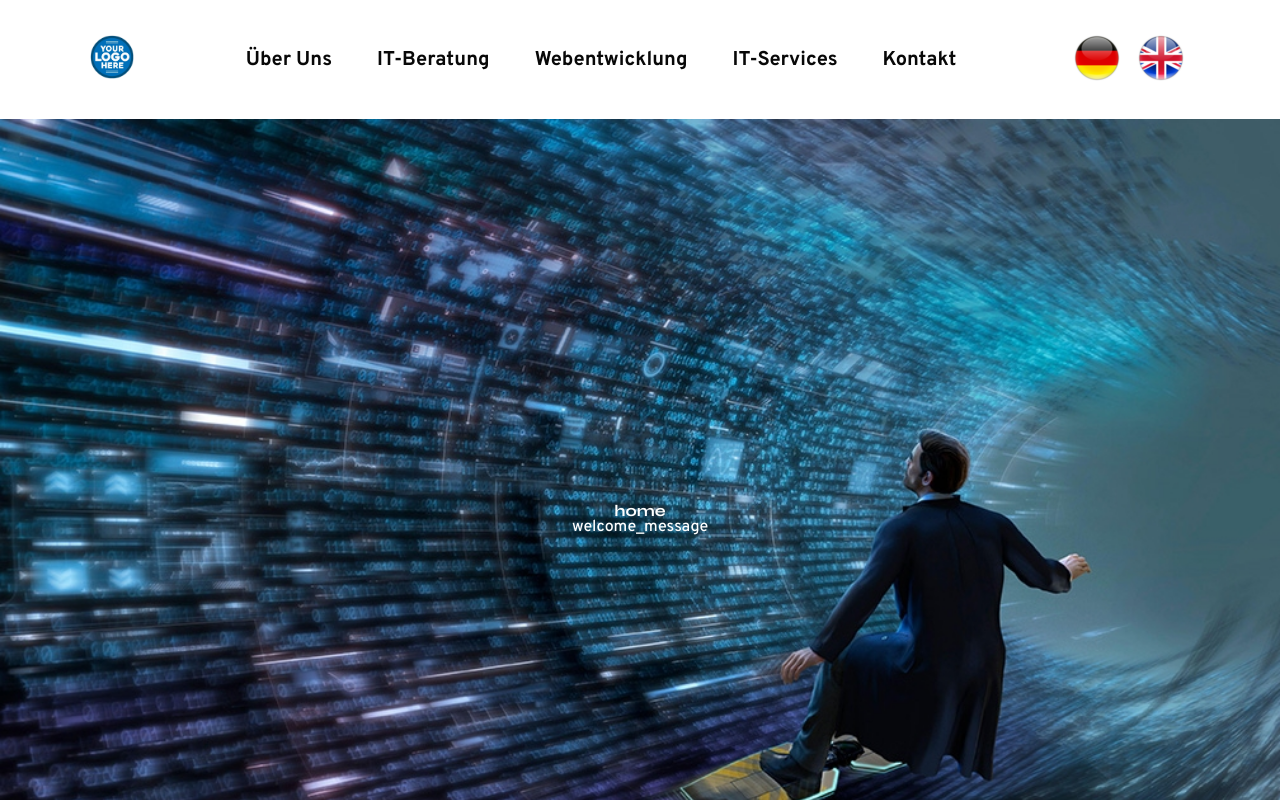
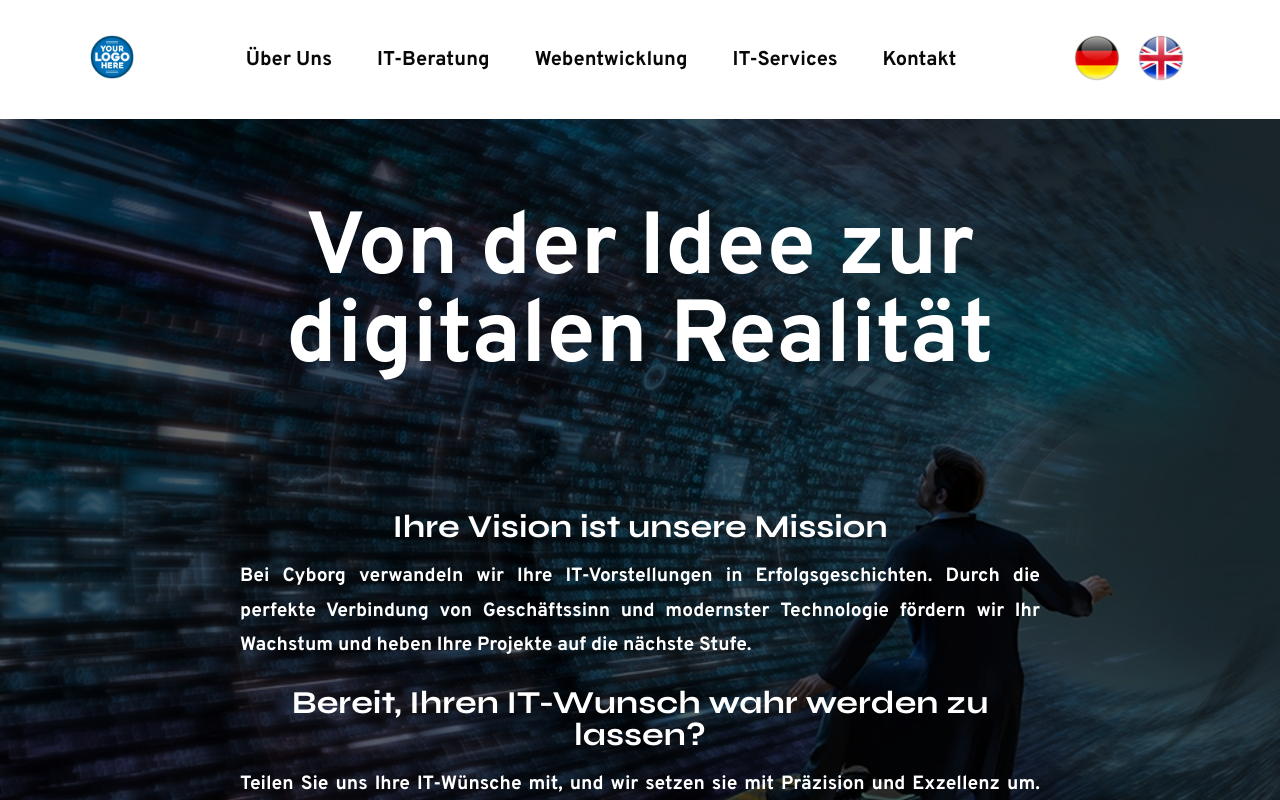
Before and after one commit to JavaEnergy/Cyborg, a React (Vite) app: page /about-us in a window 1280 px wide. Shown: the top 800 px of the page. Built offline with nearby package versions, Linux system fonts and the light colour scheme.

Commit message:
add content for home page

```diff
--- a/src/components/Header/Header.css
+++ b/src/components/Header/Header.css
@@ -82,6 +82,7 @@ nav a {
   opacity: 0;
   visibility: hidden;
   border-radius: 15px;
+  z-index: 5;
 }
 
 /* Submenu Items Styling */
--- a/src/locales/de/translation.json
+++ b/src/locales/de/translation.json
@@ -7,7 +7,13 @@
     "contact_us": "Kontakt"
   },
   "footer_copyright": "All rights reserved.",
-
+"home": {
+    "title": "Von der Idee zur digitalen Realität ",
+    "subtitle": "Ihre Vision ist unsere Mission",
+    "vision_content": "Bei Cyborg verwandeln wir Ihre IT-Vorstellungen in Erfolgsgeschichten. Durch die perfekte Verbindung von Geschäftssinn und modernster Technologie fördern wir Ihr Wachstum und heben Ihre Projekte auf die nächste Stufe.",
+    "wish_title": "Bereit, Ihren IT-Wunsch wahr werden zu lassen?",
+    "wish_content": "Teilen Sie uns Ihre IT-Wünsche mit, und wir setzen sie mit Präzision und Exzellenz um. Lassen Sie uns gemeinsam auf eine Reise gehen, bei der Ihre Vision auf unsere Expertise trifft."
+  },
   "it_consulting": {
     "it_consulting": "IT-Beratung",
     "from_idea_to_implementation": "Von der Idee zur Umsetzung",
--- a/src/locales/en/translation.json
+++ b/src/locales/en/translation.json
@@ -7,6 +7,14 @@
     "contact_us": "Contact Us"
   },
   "footer_copyright": "All rights reserved.",
+  "home": {
+    "title": "Transforming Ideas into Digital Reality",
+    "subtitle": "Your Vision, Our Mission",
+    "vision_title": "Your Vision, Our Mission",
+    "vision_content": "At Cyborg, we turn your IT aspirations into success stories. By seamlessly blending business acumen with cutting-edge technology, we empower your growth and elevate your projects to new heights.",
+    "wish_title": "Ready to Make Your IT Wish Come True?",
+    "wish_content": "Tell us your IT desires, and we'll bring them to life with precision and excellence. Let's embark on a journey where your vision meets our expertise."
+  },
 
   "it_consulting": {
     "it_consulting": "IT Consulting",
--- a/src/pages/Home.css
+++ b/src/pages/Home.css
@@ -1,16 +1,57 @@
+/* Home Page Styling */
 .home-container {
-    background-image: url('../assets/images/codesurf-caia_image-alamy.jpg');
-    background-size: cover; /* Cover the entire div */
+  position: relative; /* Allows pseudo-element positioning */
+  display: flex;
+  justify-content: center;
+  align-items: center; /* Vertically center content */
+  min-height: 100vh;
+  padding: 20px;
+  background-image: url('../assets/images/codesurf-caia_image-alamy.jpg'); /* Update with your image path */
+  background-size: cover; /* Ensure the image covers the entire container */
   background-position: center; /* Center the image */
-    background-repeat: no-repeat; /* No repetition */
-    height: 100vh; /* Full height of the viewport */
-    display: flex;
-    align-items: center; /* Center content vertically */
-    justify-content: center; /* Center content horizontally */
+  background-repeat: no-repeat; /* Avoid repeating the image */
+  background-attachment: fixed; /* Keep the background fixed on scroll */
 }
 
+/* Dark Overlay */
+.home-container::before {
+  content: "";
+  position: absolute;
+  top: 0;
+  left: 0;
+  width: 100%;
+  height: 100%;
+  background-color: rgba(0, 0, 0, 0.6);
+}
+
+/* Content Box */
 .content {
+  position: relative;
+  z-index: 2;
+  font-family: 'Overpass-black';
+  max-width: 800px;
+  border-radius: 10px;
+}
+
+/* Headings and Text Styling */
+.content h1 {
+  font-family: 'Overpass-black';
+  font-size: 5.5rem;
+  color: white;
   text-align: center;
+  margin-bottom: 8rem;
+}
+
+.content h2 {
+  font-size: 2rem;
+  margin: 1.5rem 0 1rem;
   color: white;
-    text-shadow: 2px 2px 4px rgba(0, 0, 0, 0.5);
+  text-align: center;
 }
+
+.content p {
+  font-size: 1.2rem;
+  line-height: 1.8; /* Slightly increased for readability */
+  color: white;
+  text-align: justify;
+}
--- a/src/pages/Home.jsx
+++ b/src/pages/Home.jsx
@@ -9,8 +9,17 @@ const Home = () => {
   return (
     <div className="home-container">
       <div className="content">
-        <h2>{t('home')}</h2>
-        <p>{t('welcome_message')}</p>
+        <h1>{t('home.title')}</h1>
+        <h2>{t('home.subtitle')}</h2>
+
+        <section className="vision-mission">
+          <p>{t('home.vision_content')}</p>
+        </section>
+
+        <section className="it-wish">
+          <h2>{t('home.wish_title')}</h2>
+          <p>{t('home.wish_content')}</p>
+        </section>
       </div>
     </div>
   );
```
Lines whose indentation alone changed are shown as unchanged.
